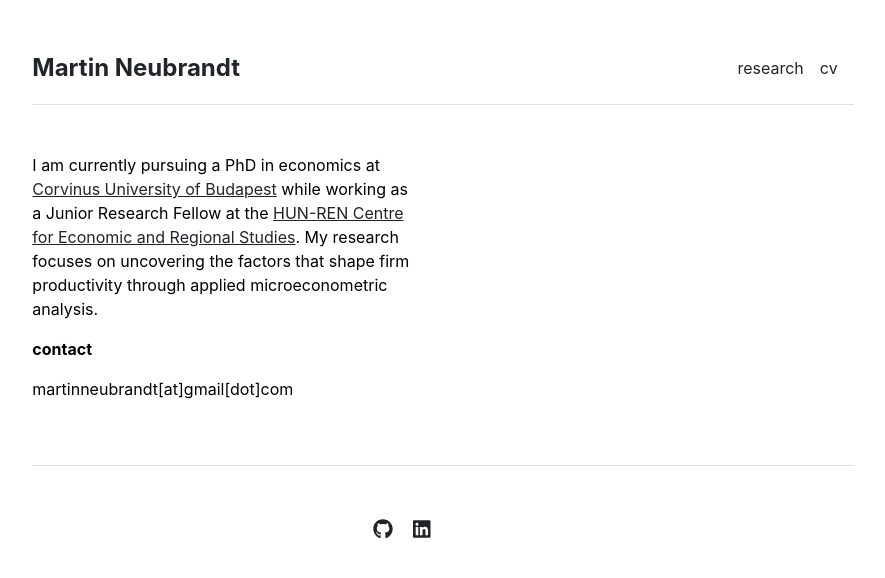
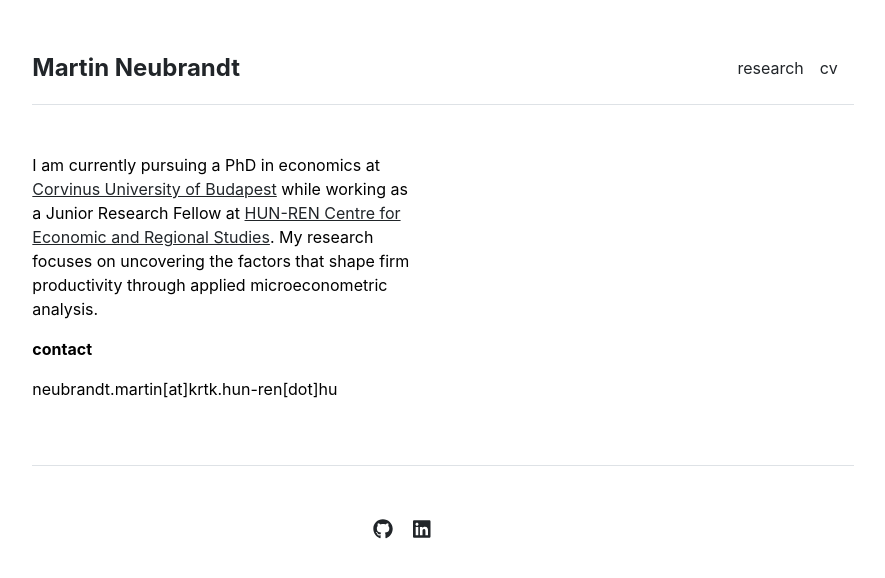
Before and after one commit to martinneubrandt/martinneubrandt.github.io, a Jekyll site: the page built from index.md, in a window 1280 px wide. Shown: the top 578 px of the page, without its empty margins (197-1082 px from the left). Built offline with Jekyll 4.4.1, drawn with Linux system fonts in a browser that asks for light colours.

Commit message:
Update home.html

```diff
--- a/_layouts/home.html
+++ b/_layouts/home.html
@@ -7,12 +7,12 @@
 <div class="row g-5 mb-5">
   <div class="col-md-6">
     <p>
-      I am currently pursuing a PhD in economics at <a href="https://www.uni-corvinus.hu/?lang=en">Corvinus University of Budapest</a> while working as a Junior Research Fellow at the <a href="https://kti.krtk.hu/en/">HUN-REN Centre for Economic and Regional Studies</a>. My research focuses on uncovering the factors that shape firm productivity through applied microeconometric analysis.
+      I am currently pursuing a PhD in economics at <a href="https://www.uni-corvinus.hu/?lang=en">Corvinus University of Budapest</a> while working as a Junior Research Fellow at <a href="https://kti.krtk.hu/en/">HUN-REN Centre for Economic and Regional Studies</a>. My research focuses on uncovering the factors that shape firm productivity through applied microeconometric analysis.
     </p>
 
     <p><b>contact</b>
     <p>
-      martinneubrandt[at]gmail[dot]com
+      neubrandt.martin[at]krtk.hun-ren[dot]hu
     </p>
     </div>
 </div>
```
